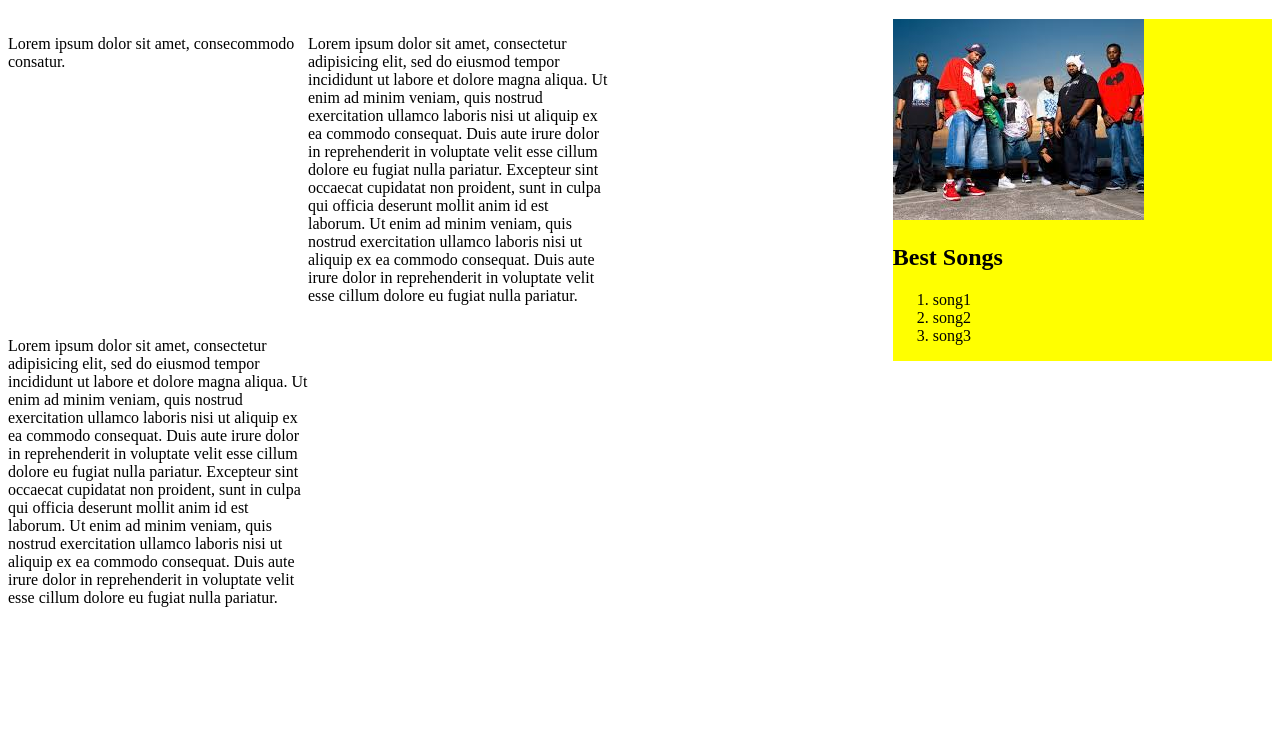
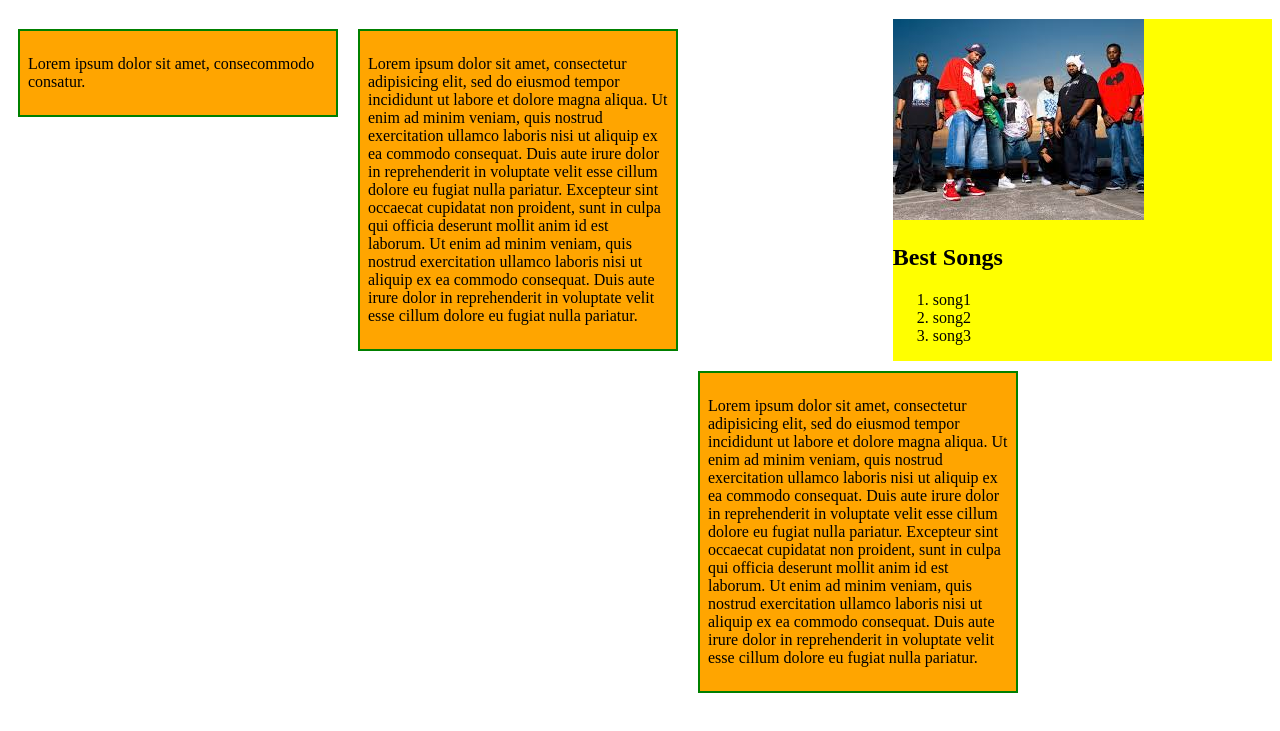
Before and after one commit to nattyayana/fav-band, a plain HTML site: page index.html in a window 1280 px wide. Shown: the part 61-792 px from the top of the page. Drawn offline with Linux system fonts and the light colour scheme.

Commit message:
added padding,boarder,marginto css

```diff
--- a/css/style.css
+++ b/css/style.css
@@ -2,6 +2,7 @@
     width: 30%;
     float: right;
     background-color: yellow;
+
 
 }
 
@@ -9,5 +10,8 @@
 
   width: 300px;
   float: left;
-
+  border: 2px solid green;
+  padding: 8px;
+  margin: 10px;
+  background-color: orange;
 }
```
Also changed, not shown: index.html (+1 -0 lines).
